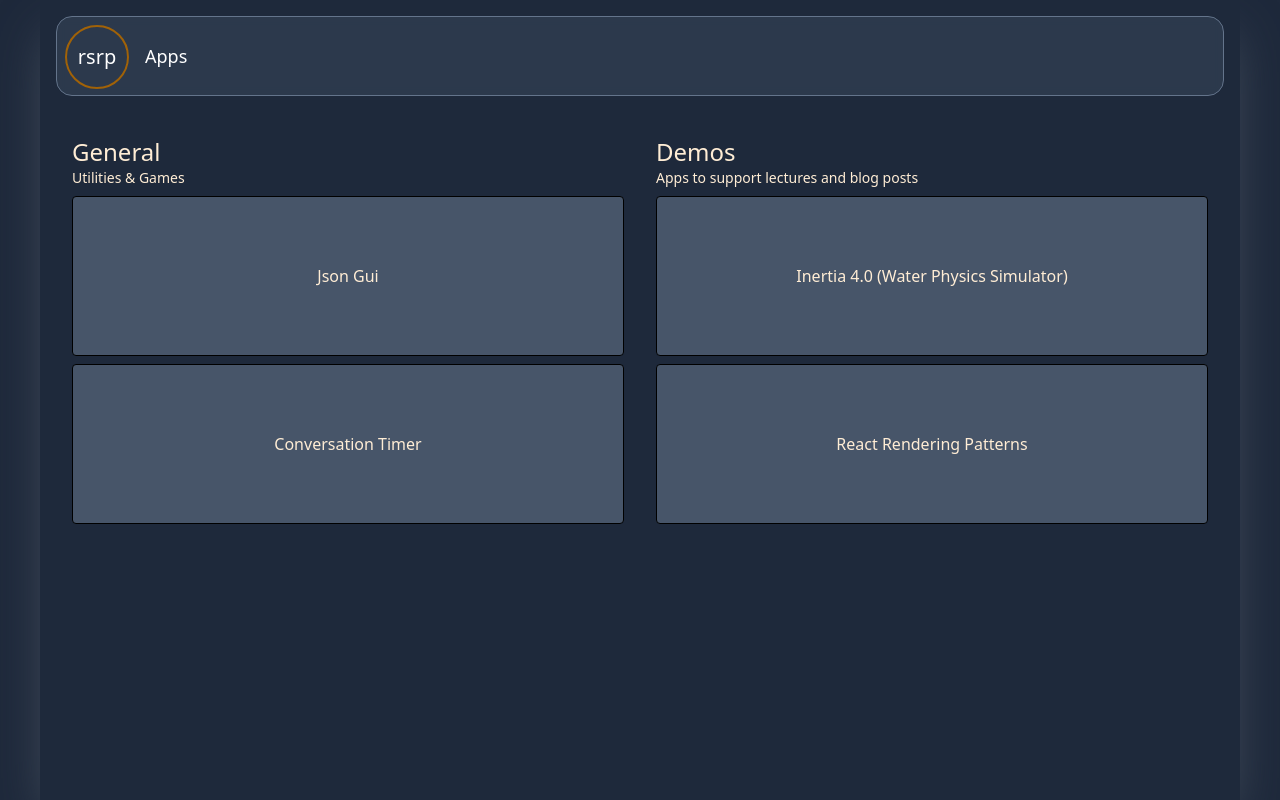
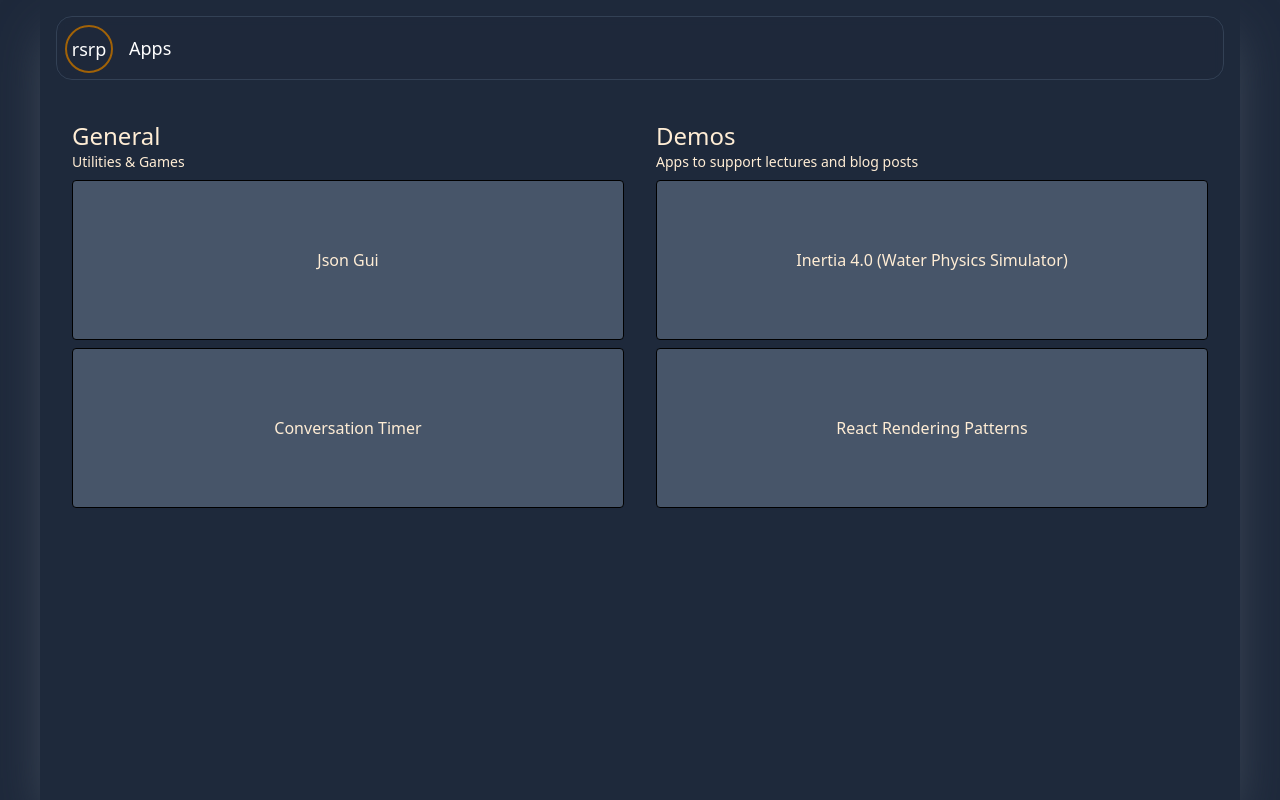
Before and after one commit to RandonSRProctor/personal-web-site-2024, a React (Vite) app: page /Apps in a window 1280 px wide. Built offline with nearby package versions, Linux system fonts and the light colour scheme.

Commit message:
Extracted switching logic to SwitchContent component.  Some general UI cleanup.

```diff
--- a/src/Components/Apps/Apps.tsx
+++ b/src/Components/Apps/Apps.tsx
@@ -1,25 +1,17 @@
 import { Outlet, useLocation } from 'react-router';
 import { AppSelector } from './AppSelector/AppSelector';
+import { SwitchContent } from '../utility/SwitchContent';
 
 export const Apps = () => {
   const location = useLocation();
   const isAppsPath = location.pathname === '/Apps';
   return (
-    <>
-      <section
-        className={`transition-all duration-500 ${
-          isAppsPath ? 'opacity-100 h-[calc(100vh-8rem)]' : 'opacity-0'
-        }`}
-      >
-        {isAppsPath ? <AppSelector /> : null}
-      </section>
-      <section
-        className={`transition-all duration-500 ${
-          isAppsPath ? 'opacity-0' : 'opacity-100 min-h-[calc(100vh-8rem)]'
-        }`}
-      >
-        <Outlet />
-      </section>
-    </>
+    <section className="">
+      <SwitchContent
+        condition={isAppsPath}
+        IfTrueRender={AppSelector}
+        IfFalseRender={Outlet}
+      />
+    </section>
   );
 };
--- a/src/Components/Header.tsx
+++ b/src/Components/Header.tsx
@@ -8,8 +8,8 @@ export const Header = () => {
   const firstPath = location.pathname.split('/')[1];
 
   return (
-    <header className="sticky top-0 h-24 pb-4">
-      <div className="flex text-white bg-slate-700 h-full overflow-hidden rounded-2xl p-2 border border-slate-500 bg-opacity-70 backdrop-blur-sm">
+    <header className="pt-4 sticky top-0 h-24 pb-4">
+      <div className="flex text-white bg-slate-800 h-full overflow-hidden rounded-2xl p-2 border border-slate-700 bg-opacity-60 backdrop-blur-sm">
         <NameLogo />
         {isRootPath ? null : (
           <ul
--- a/src/Components/NameLogo.tsx
+++ b/src/Components/NameLogo.tsx
@@ -10,12 +10,12 @@ export const NameLogo = () => {
   return (
     <Div className="transition-all duration-1000 h-full flex">
       <NavLinkFastClick
-        className={`transition-all h-16 w-16 duration-1000 border-2 border-yellow-700 rounded-full flex items-center justify-center shadow-red-900 ${
+        className={`transition-all h-12 w-12 duration-1000 border-2 border-yellow-700 rounded-full flex items-center justify-center shadow-red-900 ${
           !isRootPath ? 'shadow-m ' : ''
         }`}
         to="/"
       >
-        <h1 className="transition-all duration-1000 text-xl block hover:underline">
+        <h1 className="transition-all duration-1000 text-lg block hover:underline">
           rsrp
         </h1>
       </NavLinkFastClick>
--- a/src/Components/Root/Root.tsx
+++ b/src/Components/Root/Root.tsx
@@ -1,28 +1,20 @@
 import { Outlet, useLocation } from 'react-router';
 import { Header } from '../Header';
 import { LandingMenu } from '../LandingMenu';
+import { SwitchContent } from '../utility/SwitchContent';
 
 export const Root = () => {
   const location = useLocation();
   const isRootPath = location.pathname === '/';
   return (
     <div className="bg-slate-800 justify-center">
-      <div className="min-h-screen m-auto max-w-[1200px] bg-slate-8 shadow-gray-600 shadow-2xl 00 p-4">
+      <div className="min-h-screen m-auto max-w-[1200px] bg-slate-8 shadow-gray-600 shadow-2xl 00 pb-4 px-4">
         <Header />
-        <section
-          className={`transition-all duration-500 ${
-            isRootPath ? 'opacity-100 h-[calc(100vh-8rem)]' : 'opacity-0'
-          }`}
-        >
-          {isRootPath ? <LandingMenu /> : null}
-        </section>
-        <section
-          className={`transition-all duration-500 ${
-            isRootPath ? 'opacity-0' : 'opacity-100 min-h-[calc(100vh-8rem)]'
-          }`}
-        >
-          <Outlet />
-        </section>
+        <SwitchContent
+          condition={isRootPath}
+          IfTrueRender={LandingMenu}
+          IfFalseRender={Outlet}
+        />
       </div>
     </div>
   );
--- /dev/null
+++ b/src/Components/utility/SwitchContent.tsx
@@ -0,0 +1,36 @@
+import { Outlet } from 'react-router';
+
+type SwitchContentProps = {
+  condition: boolean;
+  IfTrueRender: typeof Outlet;
+  IfFalseRender: typeof Outlet;
+};
+
+/**
+ * Switches between two components with nice fade-in transition
+ */
+
+export const SwitchContent = ({
+  condition,
+  IfTrueRender,
+  IfFalseRender,
+}: SwitchContentProps) => {
+  return (
+    <>
+      <div
+        className={`transition-all duration-500 ${
+          condition ? 'opacity-100' : 'opacity-0'
+        }`}
+      >
+        {condition ? <IfTrueRender /> : null}
+      </div>
+      <div
+        className={`transition-all duration-500 ${
+          condition ? 'opacity-0' : 'opacity-100'
+        }`}
+      >
+        <IfFalseRender />
+      </div>
+    </>
+  );
+};
```
